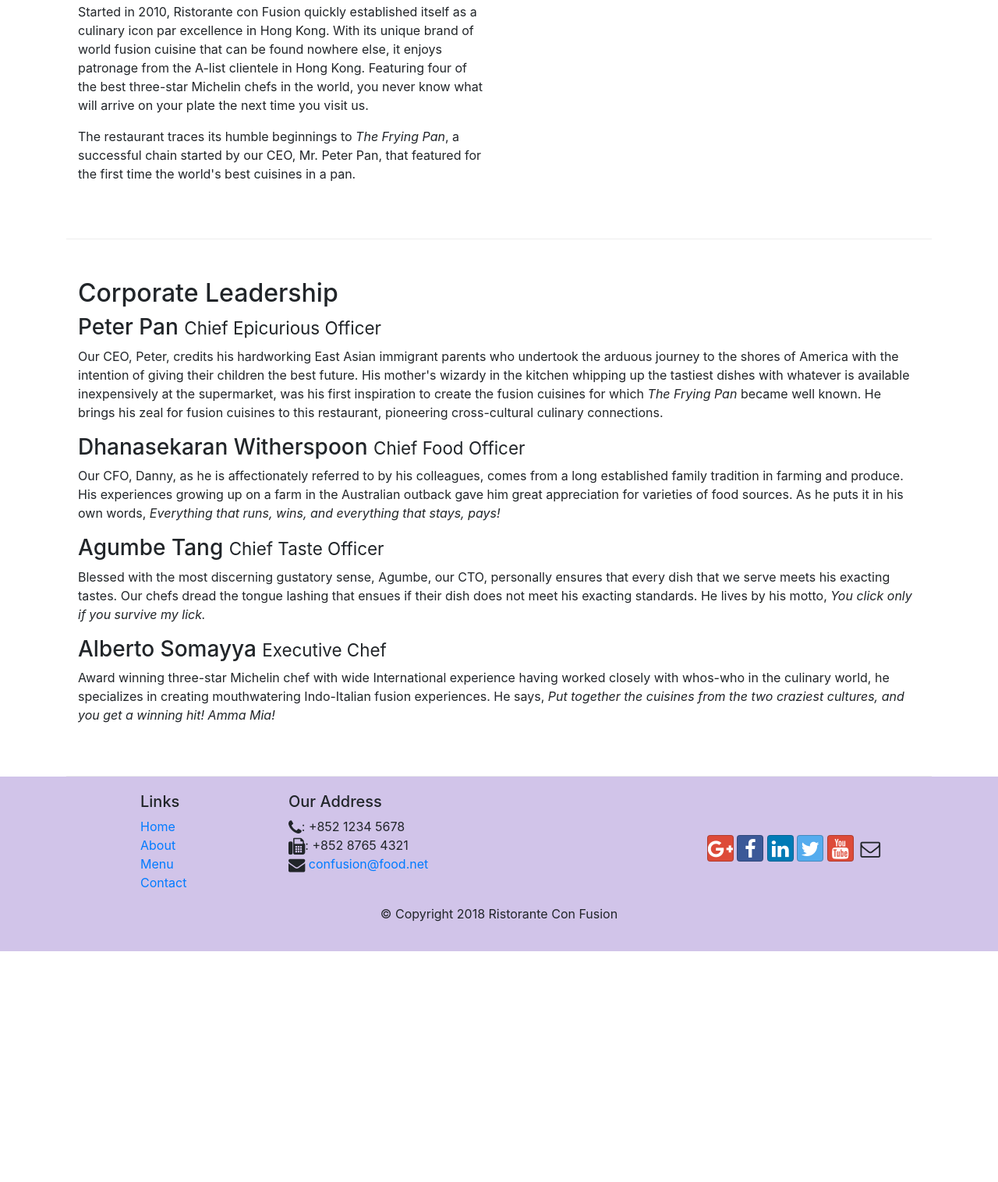
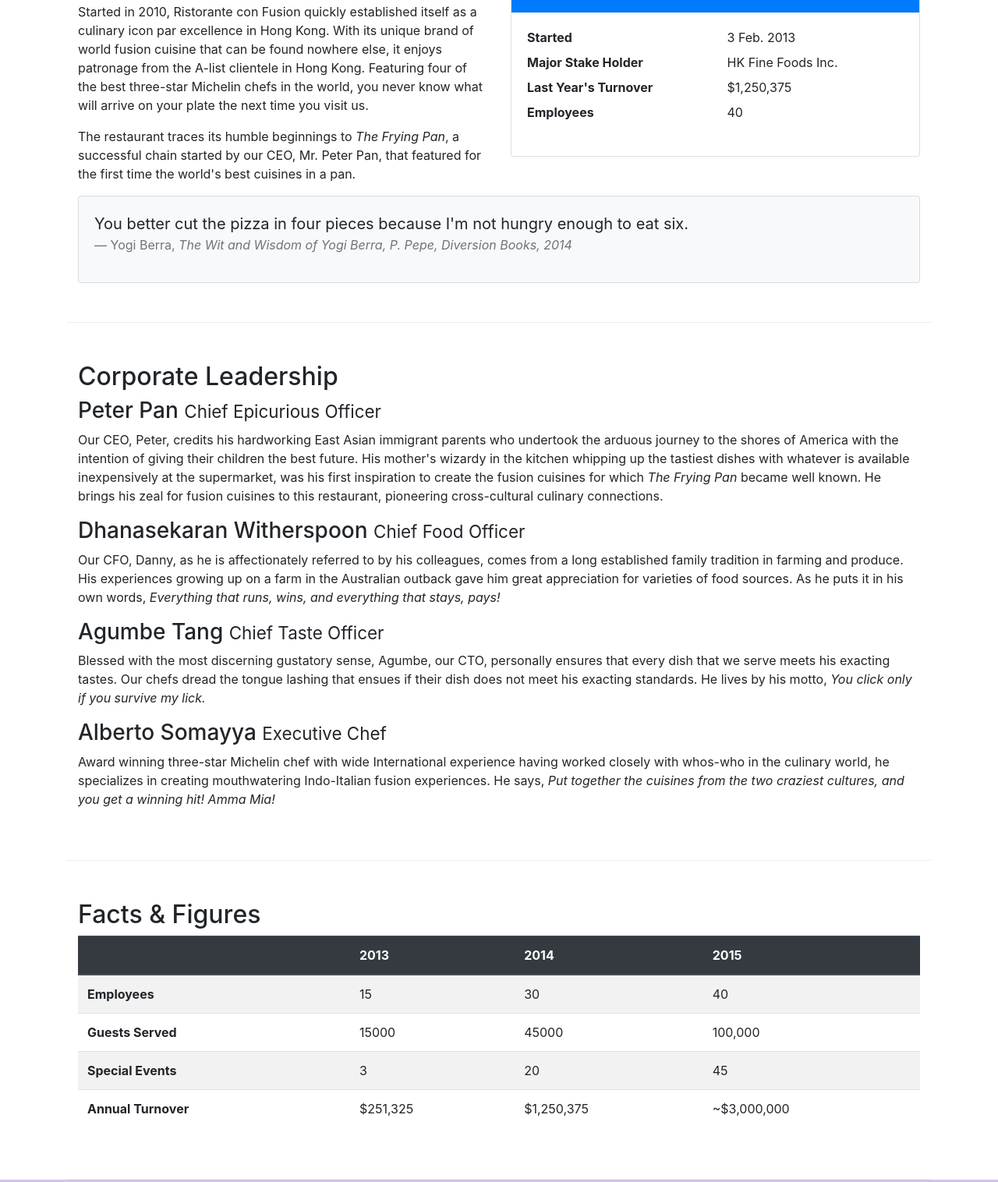
Before and after one commit to haist94/Demo1FrontEnd, a website: page aboutus.html in a window 1280 px wide. Shown: the part 558-2074 px from the top of the page at 78% size. Before the commit the page ends 1778 px from the top, so only its background shows below. Drawn offline with nearby package versions, Linux system fonts and the light colour scheme.

Commit message:
cards and tables

```diff
--- a/aboutus.html
+++ b/aboutus.html
@@ -66,8 +66,37 @@
                 <p>Started in 2010, Ristorante con Fusion quickly established itself as a culinary icon par excellence in Hong Kong. With its unique brand of world fusion cuisine that can be found nowhere else, it enjoys patronage from the A-list clientele in Hong Kong.  Featuring four of the best three-star Michelin chefs in the world, you never know what will arrive on your plate the next time you visit us.</p>
                 <p>The restaurant traces its humble beginnings to <em>The Frying Pan</em>, a successful chain started by our CEO, Mr. Peter Pan, that featured for the first time the world's best cuisines in a pan.</p>
             </div>
-            <div>
+
+            <div class="col-sm">
+                <div class="card">
+                    <h3  class="card-header bg-primary text-white">Facts At a Glance</h3>
+                    <div class="card-body">
+                        <dl class="row">
+                            <dt class="col-6">Started</dt>
+                            <dd class="col-6">3 Feb. 2013</dd>
+                            <dt class="col-6">Major Stake Holder</dt>
+                            <dd class="col-6">HK Fine Foods Inc.</dd>
+                            <dt class="col-6">Last Year's Turnover</dt>
+                            <dd class="col-6">$1,250,375</dd>
+                            <dt class="col-6">Employees</dt>
+                            <dd class="col-6">40</dd>
+                        </dl>
+                    </div>
+                </div>
             </div>
+            <div class="col-12">
+                <div class="card card-body bg-light">
+                    <blockquote class="blockquote">
+                        <p class="mb-0">You better cut the pizza in four pieces because
+                            I'm not hungry enough to eat six.</p>
+                        <footer class="blockquote-footer">Yogi Berra,
+                            <cite title="Source Title">The Wit and Wisdom of Yogi Berra,
+                            P. Pepe, Diversion Books, 2014</cite>
+                        </footer>
+                    </blockquote>
+                </div>
+            </div>
+           <div>   </div>
         </div>
 
         <div class="row row-content">
@@ -82,8 +111,51 @@
                 <h3>Alberto Somayya <small>Executive Chef</small></h3>
                 <p class="d-none d-sm-block">Award winning three-star Michelin chef with wide International experience having worked closely with whos-who in the culinary world, he specializes in creating mouthwatering Indo-Italian fusion experiences. He says, <em>Put together the cuisines from the two craziest cultures, and you get a winning hit! Amma Mia!</em></p>
             </div>
+        </div>
+       <div class="row row-content">
+            <div class="col-12 col-smn-9">
+                <h2>Facts &amp; Figures</h2>
+                <div class="table-responsive">
+                    <table class="table table-striped">
+                        <thead class="thead-dark">
+                            <tr>
+                                <th>&nbsp;</th>
+                                <th>2013</th>
+                                <th>2014</th>
+                                <th>2015</th>
+                            </tr>
+                        </thead>
+                        <tbody>
+                            <tr>
+                                <th>Employees</th>
+                                <td>15</td>
+                                <td>30</td>
+                                <td>40</td>
+                            </tr>
+                            <tr>
+                                <th>Guests Served</th>
+                                <td>15000</td>
+                                <td>45000</td>
+                                <td>100,000</td>
+                            </tr>
+                            <tr>
+                                <th>Special Events</th>
+                                <td>3</td>
+                                <td>20</td>
+                                <td>45</td>
+                            </tr>
+                            <tr>
+                                <th>Annual Turnover</th>
+                                <td>$251,325</td>
+                                <td>$1,250,375</td>
+                                <td>~$3,000,000</td>
+                            </tr>
+                        </tbody>
+                    </table>
+                </div>
+            </div>
+            <div class="col-12 col-sm-3"></div>
        </div>
-
     </div>
 
     <footer class="footer">
```
Also changed, not shown: index.html (+0 -2 lines).
